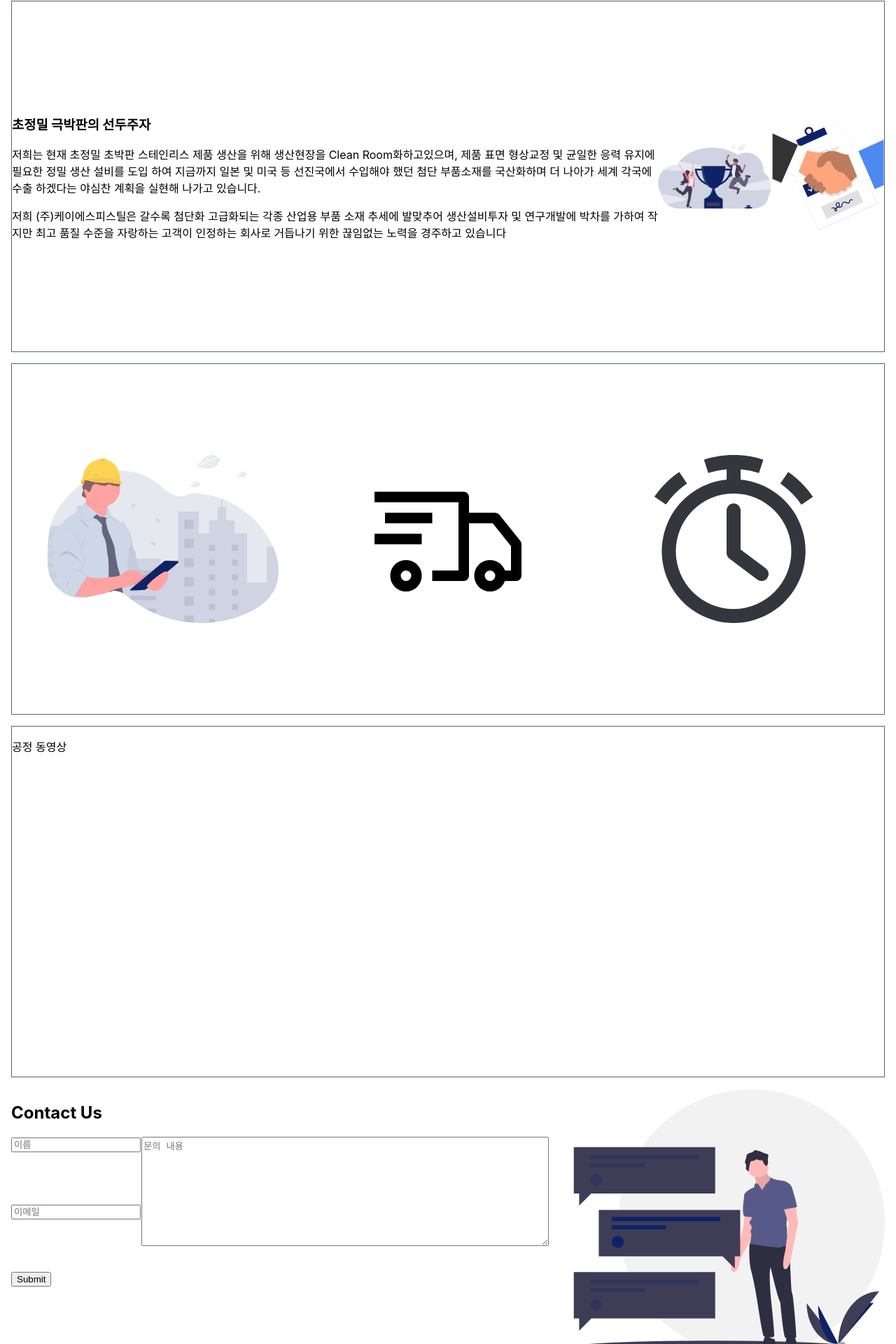
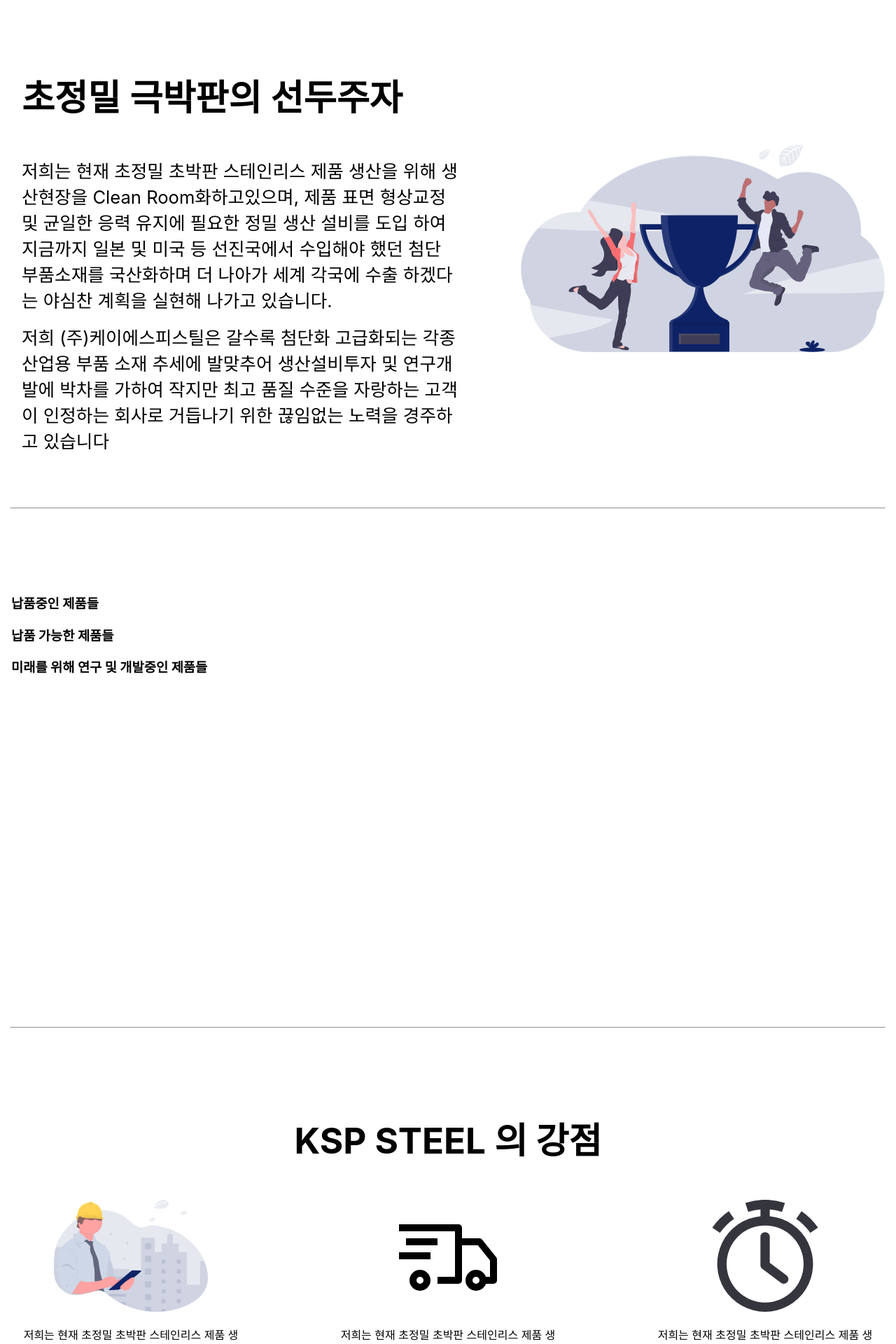
Before and after one commit to jaesam/ksp-frontend, a React (Create React App) app: page / in a window 1280 px wide. Shown: the part 831-2751 px from the top of the page at 70% size. Built offline with nearby package versions, Linux system fonts and the light colour scheme.

Commit message:
Add sections

```diff
--- a/src/App.scss
+++ b/src/App.scss
@@ -1,7 +1,8 @@
 section {
   height: 500px;
   margin: 1rem;
-  border: var(--border);
+  margin-top: 15vh;
+  margin-bottom: 15vh;
 }
 
 /* Footer */
@@ -255,19 +256,31 @@
   justify-content: space-evenly;
 
   svg {
-    width: 30vw;
-    height: 30vh;
+    width: 100%;
+    height: 100%;
+  }
+
+  h1 {
+    font-size: 4vw;
+    font-weight: 600;
+  }
+
+  p {
+    font-size: 2vw;
   }
 }
 
-.section2 {
-  display: flex;
+.strength {
   align-items: center;
-  justify-content: space-evenly;
+  text-align: center;
+
+  h1 {
+    font-size: 4vw;
+  }
 
   svg {
-    width: 30vw;
-    height: 30vh;
+    width: 20vw;
+    height: 20vh;
   }
 }
 
--- /dev/null
+++ b/src/components/Divider.jsx
@@ -0,0 +1,7 @@
+import React from "react";
+
+function Divider() {
+  return <hr className="solid m-t-15 m-b-15 m-l-15 m-r-15"></hr>;
+}
+
+export default Divider;
--- a/src/components/pages/Home.jsx
+++ b/src/components/pages/Home.jsx
@@ -7,6 +7,7 @@
 import { ReactComponent as EngineerImage } from "../../icons/engineer.svg";
 import { ReactComponent as TruckImage } from "../../icons/truck.svg";
 import { ReactComponent as TimeImage } from "../../icons/time.svg";
+import Divider from "../Divider";
 
 function Home() {
   const [inProp, setInProp] = useState(false);
@@ -34,8 +35,8 @@
       </header>
 
       <main>
-        <section className="about">
-          <div className="text-box">
+        <section className="about justify-space-between">
+          <div className="col-6 m-l-15">
             <h1>초정밀 극박판의 선두주자</h1>
             <p>
               저희는 현재 초정밀 초박판 스테인리스 제품 생산을 위해 생산현장을
@@ -51,17 +52,71 @@
               위한 끊임없는 노력을 경주하고 있습니다
             </p>
           </div>
-          <WinnerImage />
-          <PartnershipImage />
+          <div className="flex col-5">
+            <WinnerImage />
+          </div>
         </section>
-        <section className="section2">
-          <EngineerImage />
-          <TruckImage />
-          <TimeImage />
+
+        <Divider />
+
+        <section className="product">
+          <h1>납품중인 제품들</h1>
+          <h1>납품 가능한 제품들</h1>
+          <h1>미래를 위해 연구 및 개발중인 제품들</h1>
         </section>
-        <section className="section3">
-          <p>공정 동영상</p>
+
+        <Divider />
+
+        <section className="strength">
+          <h1>KSP STEEL 의 강점</h1>
+          <div className="flex justify-space-between">
+            <div className="col-3 m-l-15">
+              <EngineerImage />
+              <p>
+                저희는 현재 초정밀 초박판 스테인리스 제품 생산을 위해 생산현장을
+                Clean Room화하고있으며, 제품 표면 형상교정 및 균일한 응력 유지에
+                필요한 정밀 생산 설비를 도입 하여 지금까지 일본 및 미국 등
+                선진국에서 수입해야 했던 첨단 부품소재를 국산화하며 더 나아가
+                세계 각국에 수출 하겠다는 야심찬 계획을 실현해 나가고 있습니다.
+              </p>
+            </div>
+            <div className="col-3">
+              <TruckImage />
+              <p>
+                저희는 현재 초정밀 초박판 스테인리스 제품 생산을 위해 생산현장을
+                Clean Room화하고있으며, 제품 표면 형상교정 및 균일한 응력 유지에
+                필요한 정밀 생산 설비를 도입 하여 지금까지 일본 및 미국 등
+                선진국에서 수입해야 했던 첨단 부품소재를 국산화하며 더 나아가
+                세계 각국에 수출 하겠다는 야심찬 계획을 실현해 나가고 있습니다.
+              </p>
+            </div>
+            <div className="col-3 m-r-15">
+              <TimeImage />
+              <p>
+                저희는 현재 초정밀 초박판 스테인리스 제품 생산을 위해 생산현장을
+                Clean Room화하고있으며, 제품 표면 형상교정 및 균일한 응력 유지에
+                필요한 정밀 생산 설비를 도입 하여 지금까지 일본 및 미국 등
+                선진국에서 수입해야 했던 첨단 부품소재를 국산화하며 더 나아가
+                세계 각국에 수출 하겠다는 야심찬 계획을 실현해 나가고 있습니다.
+              </p>
+            </div>
+          </div>
         </section>
+
+        <Divider />
+
+        <section className="partners">
+          <h1>Trusted with...</h1>
+          <div className="flex">
+            <TimeImage />
+            <TimeImage />
+            <TimeImage />
+            <TimeImage />
+          </div>
+        </section>
+
+        <Divider />
+
         <footer>
           <div className="contactForm-container">
             <h2>Contact Us</h2>
```
